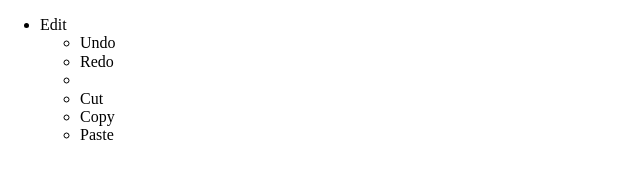
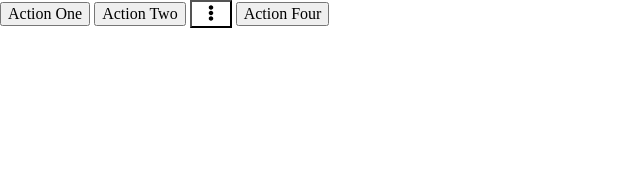
Before and after one commit to andresgalante/jenn, a website: page kebab2.html in a window 1280 px wide. Shown: the whole page, without its empty margins (0-640 px from the left). Drawn offline with nearby package versions, Linux system fonts and the light colour scheme.

Commit message:
Add kebab2

```diff
--- a/js/kebab2.js
+++ /dev/null
@@ -1,16 +0,0 @@
-const appMenuItems=document.querySelectorAll('#appmenu > li')
-const subMenuItems=document.querySelectorAll('#appmenu .menu > li')
-Array.prototype.forEach.call(appMenuItems, function(el, i){
-		if (0 == i) {
-			el.setAttribute('tabindex', '0');
-			el.addEventListener("focus", function() {
-				currentIndex = 0;
-			});
-		} else {
-			el.setAttribute('tabindex', '-1');
-		}
-});
-
-Array.prototype.forEach.call(subMenuItems, function(el, i){
-	el.setAttribute('tabindex', '-1');
-});
--- a/kebab2.html
+++ b/kebab2.html
@@ -8,19 +8,36 @@
     <script defer src="https://use.fontawesome.com/releases/v5.0.6/js/all.js"></script>
   </head>
   <body>
-    <ul role="menubar" id="appmenu" class="menu">
-      <li class="menu-item" role="menuitem" aria-haspopup="true">
-      Edit
-      <ul role="menu" class="menu">
-        <li class="menu-item" role="menuitem">Undo</li>
-        <li class="menu-item" role="menuitem">Redo</li>
-        <li class="menu-item" role="separator"></li>
-        <li class="menu-item" role="menuitem">Cut</li>
-        <li class="menu-item" role="menuitem">Copy</li>
-        <li class="menu-item" role="menuitem">Paste</li>
-        </ul>
-      </li>
-    </ul>
-    <script src="js/kebab2.js"></script>
-  </body>
+
+<!-- This menu is based on the Bootstrap 4 dropdown  -->
+<!-- https://getbootstrap.com/docs/4.0/components/dropdowns/ -->
+<!-- With one exception - we will not implement the Arrow keys to shift focus in the menu -->
+<!-- Instead, we will only rely on the Tab key to shift focus in the menu -->
+
+    <button>Action One</button>
+    <button>Action Two</button>
+    <!-- example of button that is expanded -->
+    <div class="pf-c-dropdown"> <!-- pf-is-expanded class is added -->
+      <div class="pf-c-dropdown__trigger">
+        <button
+        class="pf-c-btn"
+        type="button"
+        id="dropdownMenuButton1"
+        data-toggle="pf-c-dropdown"
+        aria-label="More Actions"
+        aria-haspopup="true"
+        aria-expanded="false">  <!-- attribute changes -->
+        <i class="fas fa-ellipsis-v"></i>
+        </button>
+      </div>
+
+      <div class="pf-c-dropdown__menu" aria-labelledby="dropdownMenuButton1">
+        <button class="pf-c-dropdown__link">Action</button>
+        <button class="pf-c-dropdown__link">Another action</button>
+        <button class="pf-c-dropdown__link">Something else here</button>
+      </div>
+    </div>
+    <button>Action Four</button>
+    <script src="js/kebab.js"></script>
+</body>
 </html>
```
Also changed, not shown: index.html (+1 -0 lines).
